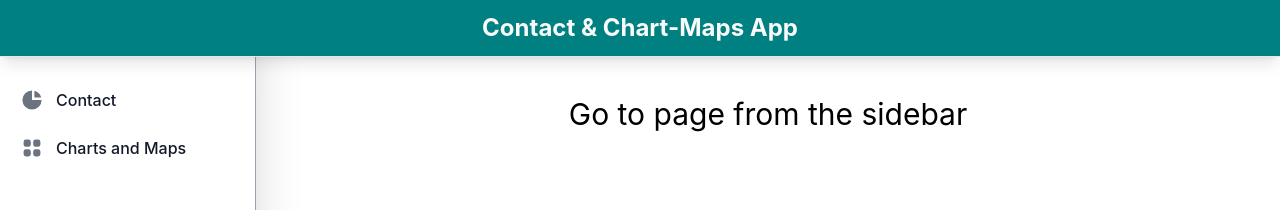
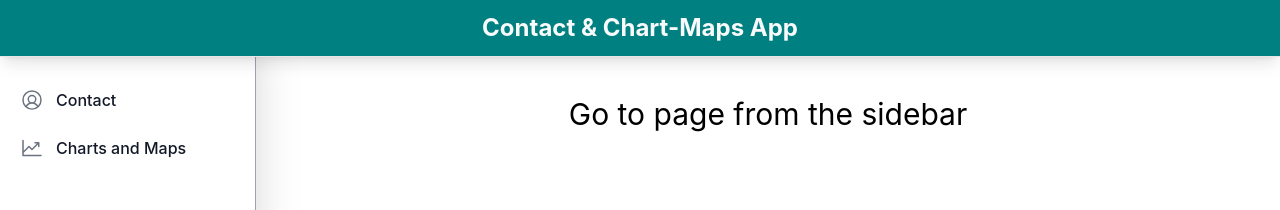
Before and after one commit to ShimantaBhuyan/contacts-chart-app, a React (Vite) app: page / in a window 1280 px wide. Shown: the top 210 px of the page. Built offline with nearby package versions, Linux system fonts and the light colour scheme.

Commit message:
feat: update navbar and sidebar and fix responsivity

```diff
--- a/src/App.tsx
+++ b/src/App.tsx
@@ -11,6 +11,7 @@ const titleMap = [
 export default function App() {
   const curLoc = useLocation();
   const [header, setHeader] = useState("");
+  const [showSidebar, setShowSidebar] = useState(false);
 
   useEffect(() => {
     const curHeader =
@@ -24,17 +25,36 @@ export default function App() {
 
   return (
     <>
-      <nav className="fixed top-0 z-50 w-full border-b border-gray-200 shadow-lg bg-[teal] z-10">
-        <div className="px-3 py-3 lg:px-5">
-          <div className="flex justify-center items-center">
-            <h1 className="text-2xl font-bold text-gray-50">{header}</h1>
-          </div>
+      <nav className="fixed top-0 z-50 w-full h-fit border-b border-gray-200 shadow-lg bg-[teal]">
+        <div className="flex justify-center items-center px-3 py-3 lg:px-5">
+          <h1 className="text-2xl font-bold text-gray-50 self-center">
+            {header}
+          </h1>
+          <button
+            onClick={() => {
+              setShowSidebar(!showSidebar);
+            }}
+          >
+            <svg
+              xmlns="http://www.w3.org/2000/svg"
+              width="24"
+              height="24"
+              fill="currentColor"
+              aria-hidden="true"
+              className="flex-shrink-0 w-6 h-6 text-gray-50 transition duration-75 group-hover:text-gray-200 fixed top-4 left-6 sm:hidden"
+              viewBox="0 0 256 256"
+            >
+              <path d="M224,128a8,8,0,0,1-8,8H40a8,8,0,0,1,0-16H216A8,8,0,0,1,224,128ZM40,72H216a8,8,0,0,0,0-16H40a8,8,0,0,0,0,16ZM216,184H40a8,8,0,0,0,0,16H216a8,8,0,0,0,0-16Z"></path>
+            </svg>
+          </button>
         </div>
       </nav>
 
       <aside
         id="logo-sidebar"
-        className="fixed top-0 left-0 z-40 w-64 h-screen pt-20 transition-transform -translate-x-full bg-white border-r border-gray-400 sm:translate-x-0 shadow-2xl"
+        className={`fixed top-0 left-0 z-40 w-64 h-screen pt-20 transition-transform -translate-x-full bg-white border-r border-gray-400 ${
+          showSidebar && "translate-x-0"
+        } sm:translate-x-0 shadow-2xl`}
         aria-label="Sidebar"
       >
         <div className="h-full px-3 pb-4 overflow-y-auto bg-white">
@@ -46,13 +66,14 @@ export default function App() {
               >
                 <svg
                   aria-hidden="true"
+                  xmlns="http://www.w3.org/2000/svg"
+                  width="24"
+                  height="24"
+                  fill="currentColor"
+                  viewBox="0 0 256 256"
                   className="w-6 h-6 text-gray-500 transition duration-75 group-hover:text-gray-200"
-                  fill="currentColor"
-                  viewBox="0 0 20 20"
-                  xmlns="http://www.w3.org/2000/svg"
                 >
-                  <path d="M2 10a8 8 0 018-8v8h8a8 8 0 11-16 0z"></path>
-                  <path d="M12 2.252A8.014 8.014 0 0117.748 8H12V2.252z"></path>
+                  <path d="M128,24A104,104,0,1,0,232,128,104.11,104.11,0,0,0,128,24ZM74.08,197.5a64,64,0,0,1,107.84,0,87.83,87.83,0,0,1-107.84,0ZM96,120a32,32,0,1,1,32,32A32,32,0,0,1,96,120Zm97.76,66.41a79.66,79.66,0,0,0-36.06-28.75,48,48,0,1,0-59.4,0,79.66,79.66,0,0,0-36.06,28.75,88,88,0,1,1,131.52,0Z"></path>
                 </svg>
                 <span className="ml-3">Contact</span>
               </Link>
@@ -65,11 +86,13 @@ export default function App() {
                 <svg
                   aria-hidden="true"
                   className="flex-shrink-0 w-6 h-6 text-gray-500 transition duration-75 group-hover:text-gray-200"
+                  xmlns="http://www.w3.org/2000/svg"
+                  width="24"
+                  height="24"
                   fill="currentColor"
-                  viewBox="0 0 20 20"
-                  xmlns="http://www.w3.org/2000/svg"
+                  viewBox="0 0 256 256"
                 >
-                  <path d="M5 3a2 2 0 00-2 2v2a2 2 0 002 2h2a2 2 0 002-2V5a2 2 0 00-2-2H5zM5 11a2 2 0 00-2 2v2a2 2 0 002 2h2a2 2 0 002-2v-2a2 2 0 00-2-2H5zM11 5a2 2 0 012-2h2a2 2 0 012 2v2a2 2 0 01-2 2h-2a2 2 0 01-2-2V5zM11 13a2 2 0 012-2h2a2 2 0 012 2v2a2 2 0 01-2 2h-2a2 2 0 01-2-2v-2z"></path>
+                  <path d="M232,208a8,8,0,0,1-8,8H32a8,8,0,0,1-8-8V48a8,8,0,0,1,16,0V156.69l50.34-50.35a8,8,0,0,1,11.32,0L128,132.69,180.69,80H160a8,8,0,0,1,0-16h40a8,8,0,0,1,8,8v40a8,8,0,0,1-16,0V91.31l-58.34,58.35a8,8,0,0,1-11.32,0L96,123.31l-56,56V200H224A8,8,0,0,1,232,208Z"></path>
                 </svg>
                 <span className="flex-1 ml-3 whitespace-nowrap">
                   Charts and Maps
```
